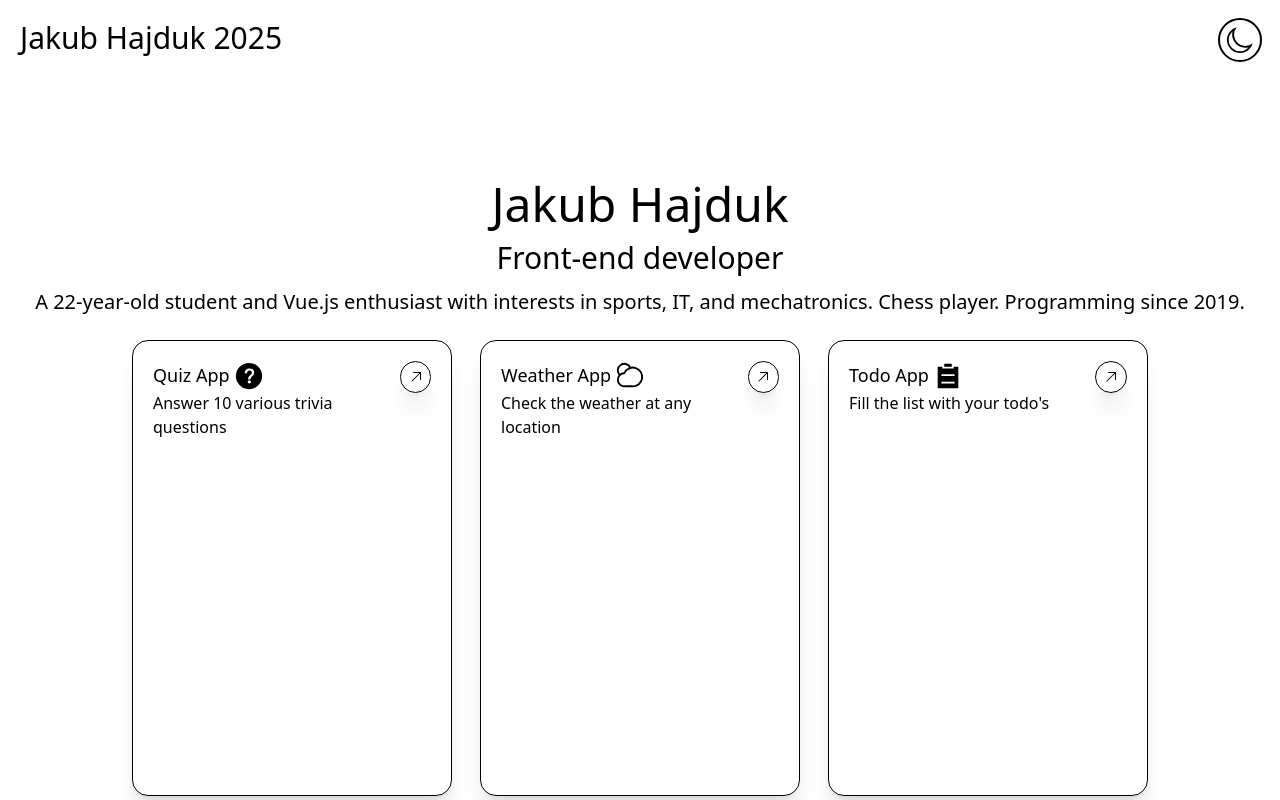
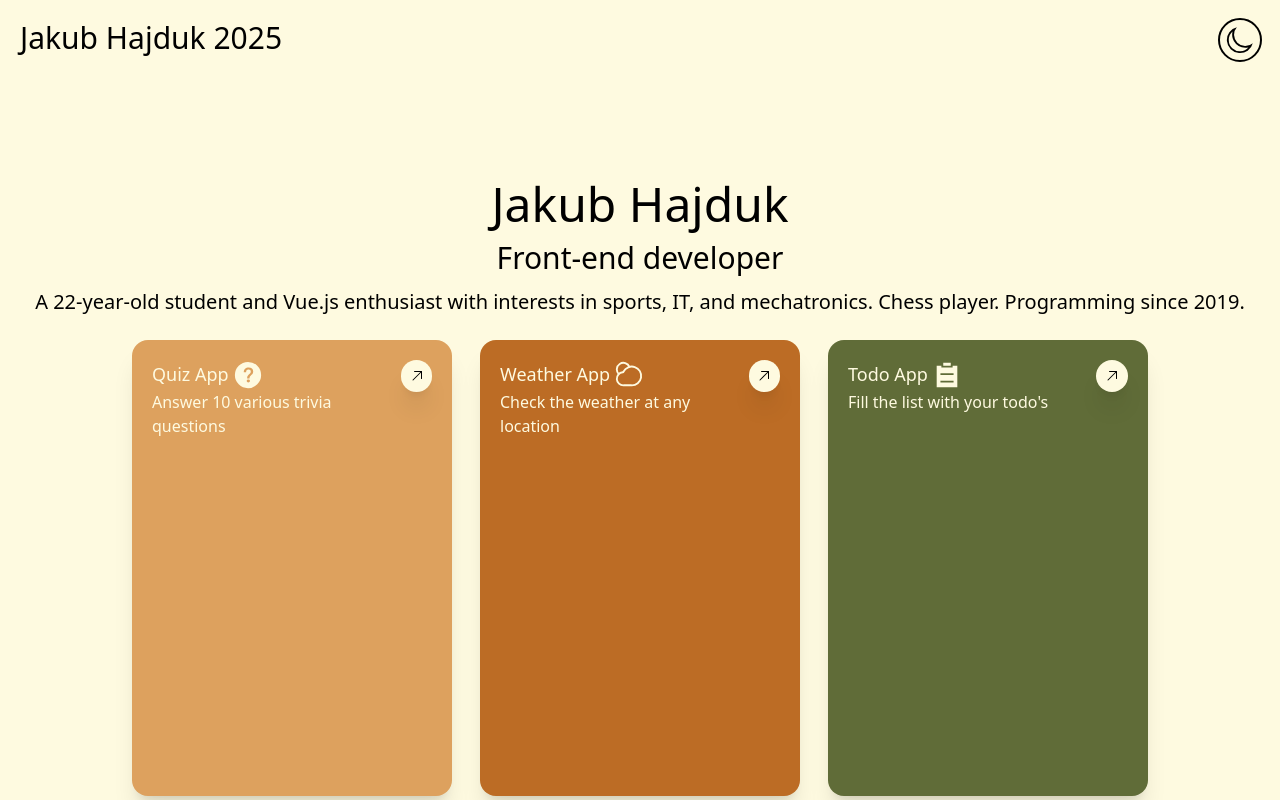
Before and after one commit to jakubhajduk53/portfolio-vue, a Vue app: page / in a window 1280 px wide. Built offline with nearby package versions, Linux system fonts and the light colour scheme.

Commit message:
feat: update site layout

```diff
--- a/src/App.vue
+++ b/src/App.vue
@@ -24,10 +24,12 @@ watch(darkmode, (newValue) => {
 </script>
 
 <template>
-  <div class="flex flex-col h-full dark:bg-gray-800 dark:text-white">
+  <div
+    class="flex flex-col h-full dark:bg-gray-800 dark:text-white bg-[#fefae0]"
+  >
     <nav class="flex h-1/5 justify-between p-5">
       <div class="text-3xl">Jakub Hajduk 2025</div>
-      <div
+      <button
         class="flex items-center justify-center gap-5 outline-2 rounded-full h-10 w-10 hover:cursor-pointer select-none"
         @click="
           () => {
@@ -36,7 +38,7 @@ watch(darkmode, (newValue) => {
         "
       >
         <el-icon size="30"><Moon /></el-icon>
-      </div>
+      </button>
     </nav>
     <main class="flex flex-col h-4/5">
       <section class="flex flex-col text-center mt-5 gap-3">
--- a/src/components/ProjectComponent.vue
+++ b/src/components/ProjectComponent.vue
@@ -7,7 +7,12 @@ defineProps<Project>();
 </script>
 
 <template>
-  <div class="flex justify-between w-1/4 m-1 rounded-2xl shadow-xl p-5 border">
+  <div
+    :class="[
+      customStyle,
+      'flex justify-between w-1/4 m-1 rounded-2xl shadow-xl p-5 text-[#fefae0]',
+    ]"
+  >
     <div>
       <div class="flex gap-1 text-lg">
         <p>{{ name }}</p>
@@ -18,7 +23,7 @@ defineProps<Project>();
     <a
       target="_blank"
       :href="href"
-      class="flex items-center justify-center border w-8 h-8 rounded-full shadow-xl"
+      class="flex items-center justify-center w-8 h-8 rounded-full shadow-xl text-black bg-[#fefae0]"
     >
       <el-icon><TopRight /></el-icon
     ></a>
--- a/src/components/ProjectsList.vue
+++ b/src/components/ProjectsList.vue
@@ -9,18 +9,21 @@ import ProjectComponent from "./ProjectComponent.vue";
     name="Quiz App"
     description="Answer 10 various trivia questions"
     :icon="QuestionFilled"
+    customStyle="bg-[#DDA15E]"
   />
   <ProjectComponent
     href="https://weather-app-jakubhajduk53s-projects.vercel.app/"
     name="Weather App"
     description="Check the weather at any location"
     :icon="PartlyCloudy"
+    customStyle="bg-[#BC6C25]"
   />
   <ProjectComponent
     href="https://to-do-app-2025.vercel.app/"
     name="Todo App"
     description="Fill the list with your todo's"
     :icon="List"
+    customStyle="bg-[#606C38]"
   />
 </template>
 
--- a/src/interfaces/interfaces.ts
+++ b/src/interfaces/interfaces.ts
@@ -5,4 +5,5 @@ export interface Project {
   name?: string;
   description?: string;
   icon?: DefineComponent<{}, {}, any>;
+  customStyle?: string;
 }
```
